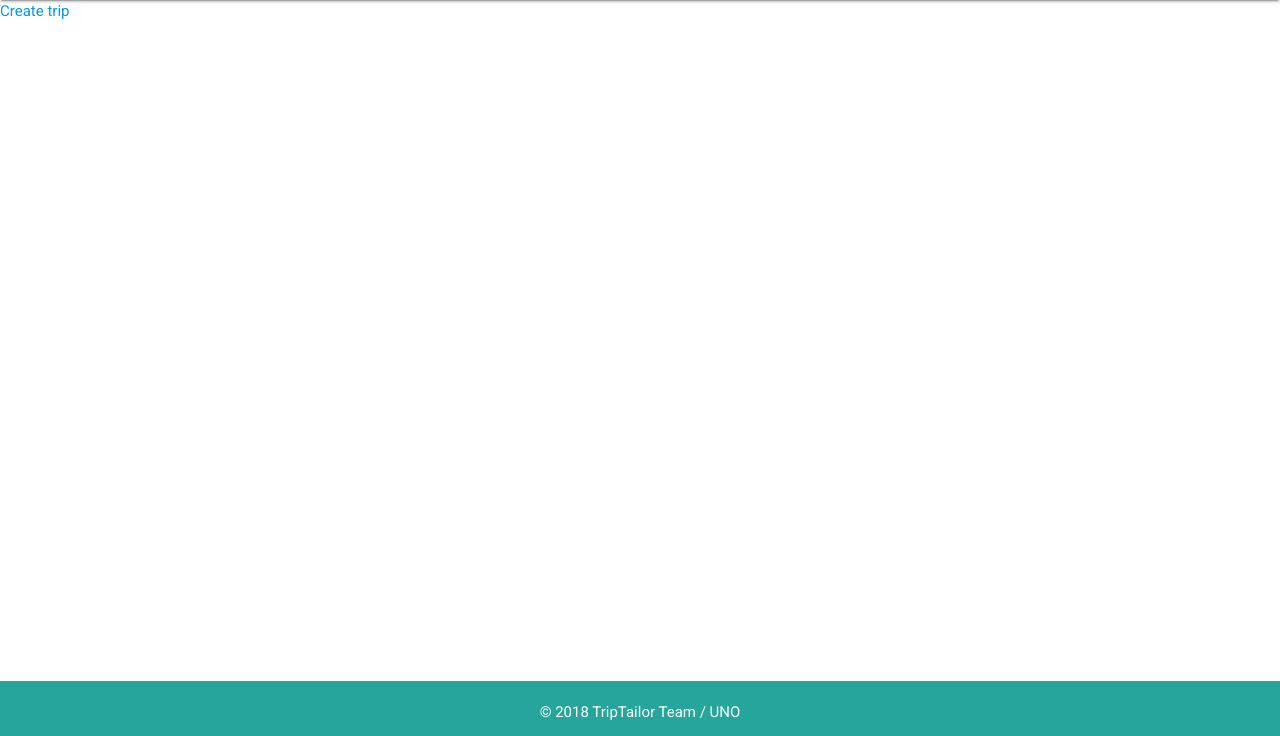
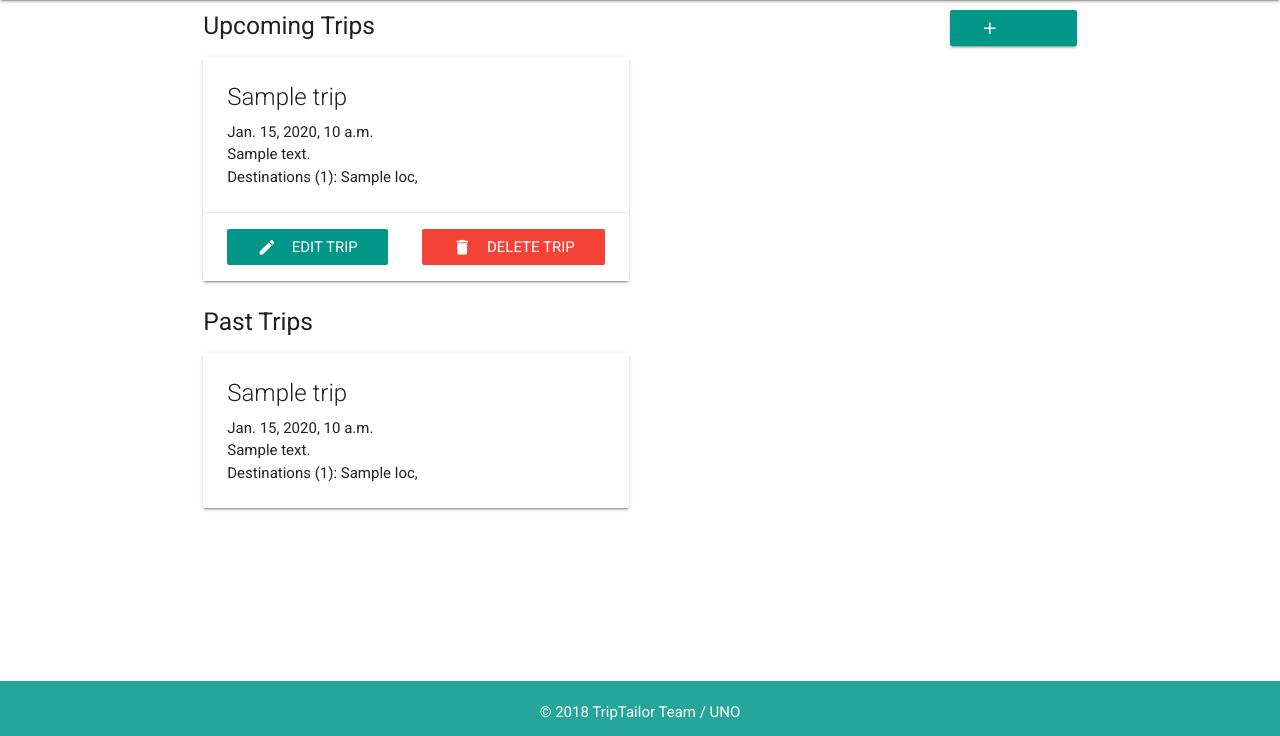
Before and after one commit to MitchellSlavik/TripTailor, a Django app: template triptailor/templates/triptailor/dashboard.html in a window 1280 px wide. Shown: the part 64-800 px from the top of the page. Run offline with Django 3.2, Linux system fonts and the light colour scheme; the template is opened without the code that fills it: most values are stand-ins (such as "Sample title", 1, 10 or a date in 2020).

Commit message:
Start of guide dashboard

```diff
--- a/triptailor/models.py
+++ b/triptailor/models.py
@@ -94,7 +94,7 @@ class Location(models.Model):
     sequence = models.IntegerField()
     trip = models.ForeignKey(
         Trip,
-        related_name='locaitons',
+        related_name='locations',
         on_delete=models.CASCADE
     )
 
--- a/triptailor/templates/triptailor/dashboard.html
+++ b/triptailor/templates/triptailor/dashboard.html
@@ -2,12 +2,62 @@
 {% load static %}
 {% block header %}
 <style>
-
+   .waves-effect.waves-light.btn-flat {
+       color: white !important;
+   }
+   .waves-effect.waves-light.btn-flat.right {
+       float: right;
+       margin-right: 0 !important;
+   }
 </style>
 {% endblock header %}
 
 {% block main %}
-<a href="{% url 'create_trip' %}">Create trip</a>
+
+<div class="row" style="margin:auto">
+    <div class="container">
+        <div class="col s12 m10">
+            <h5>Upcoming Trips</h4>
+        </div>
+        <div class="col s12 m2">
+            <a class="waves-effect waves-light btn teal" style="margin-top: 10px;" href="{% url 'create_trip' %}">
+                <i class="material-icons left">add</i>Create Trip
+            </a>
+        </div>
+        {% for trip in upcomingTrips %}
+        <div class="col s12 m6">
+            <div class="card">
+                <div class="card-content">
+                    <span class="card-title">{{trip.name}}</span>
+                    <p>{{trip.date}}</p>
+                    <p>{{trip.description}}</p>
+                    <p>Destinations ({{trip.location_count}}): {% for loc in trip.locs %}{{loc.name}}, {% endfor %}</p>
+                </div>
+                <div class="card-action">
+                    <a class="waves-effect waves-light btn-flat teal"><i class="material-icons left">edit</i>Edit Trip</a>
+                    <a class="waves-effect waves-light btn-flat red right"><i class="material-icons left">delete</i>Delete Trip</a>
+                </div>
+            </div>
+        </div>
+        {% endfor %}
+        <div class="col s12 m12">
+            <h5>Past Trips</h4>
+        </div>
+
+        {% for trip in pastTrips %}
+        <div class="col s12 m6">
+            <div class="card">
+                <div class="card-content">
+                    <span class="card-title">{{trip.name}}</span>
+                    <p>{{trip.date}}</p>
+                    <p>{{trip.description}}</p>
+                    <p>Destinations ({{trip.location_count}}): {% for loc in trip.locs %}{{loc.name}}, {% endfor %}</p>
+                </div>
+            </div>
+        </div>
+        {% endfor %}
+    </div>
+</div>
 {% endblock main %}
 
 {% block scripts %}
```
Also changed, not shown: triptailor/dashboardViews.py (+9 -1 lines).
